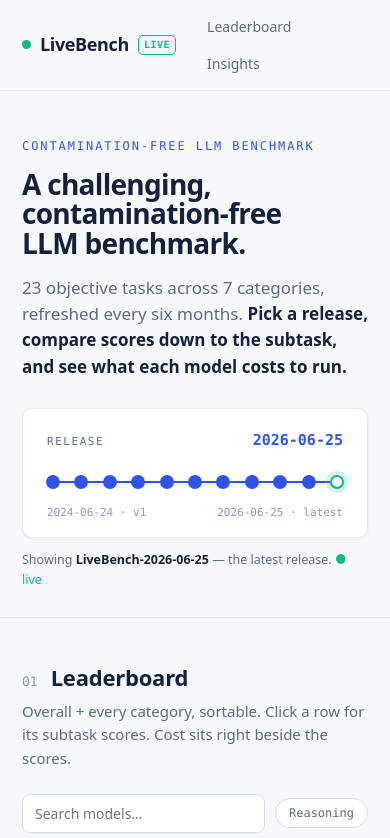
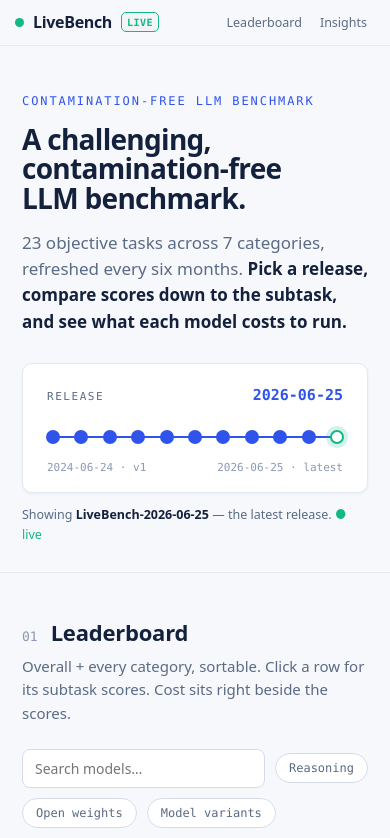
Before and after one commit to LiveBench/new-livebench, a React (Create React App) app: page /#/ in a window 390 px wide. Shown: the top 838 px of the page. Built offline with nearby package versions, Linux system fonts and the light colour scheme; some icons are missing.

Commit message:
Mobile nav: unpin + single compact line (fix fixed-bar eating readable area)
Co-Authored-By: Claude Opus 4.8 (1M context) <noreply@anthropic.com>

```diff
--- a/src/index.css
+++ b/src/index.css
@@ -175,5 +175,14 @@ a{color:var(--accent);text-decoration:none;}
 .Blog .bibtex,.Blog pre{background:var(--surface);border:1px solid var(--border);border-radius:var(--radius);}
 
 @media (max-width:900px){.lb-ins-grid{grid-template-columns:1fr}.lb-kpis{grid-template-columns:repeat(2,1fr)}.lb-radar-wrap{grid-template-columns:1fr}}
+/* Mobile nav: don't pin the bar (it was eating the readable area when it wrapped);
+   keep it to a single compact line. */
+@media (max-width:640px){
+  .lb-nav{position:static;}
+  .lb-nav-in{padding:9px 15px;gap:10px;}
+  .lb-brand{font-size:16px;}
+  .lb-links{margin-left:auto;flex-wrap:nowrap;gap:2px;}
+  .lb-links a,.lb-links button{font-size:12.5px;padding:5px 8px;}
+}
 @media (max-width:560px){.lb-kpis{grid-template-columns:1fr 1fr}.lb-bar .name{flex-basis:108px}.lb-links a:not(:first-child){display:none}}
 @media (prefers-reduced-motion:reduce){*{animation:none!important;transition:none!important}}
```
